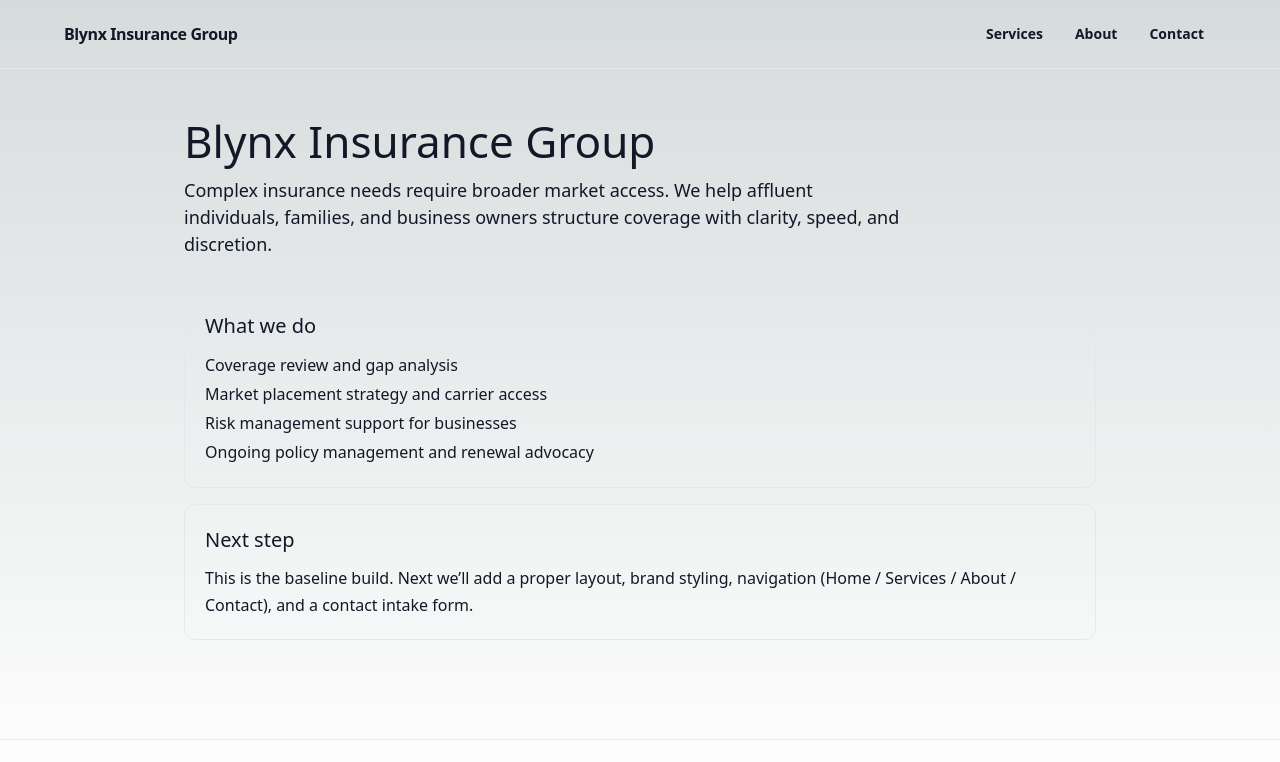
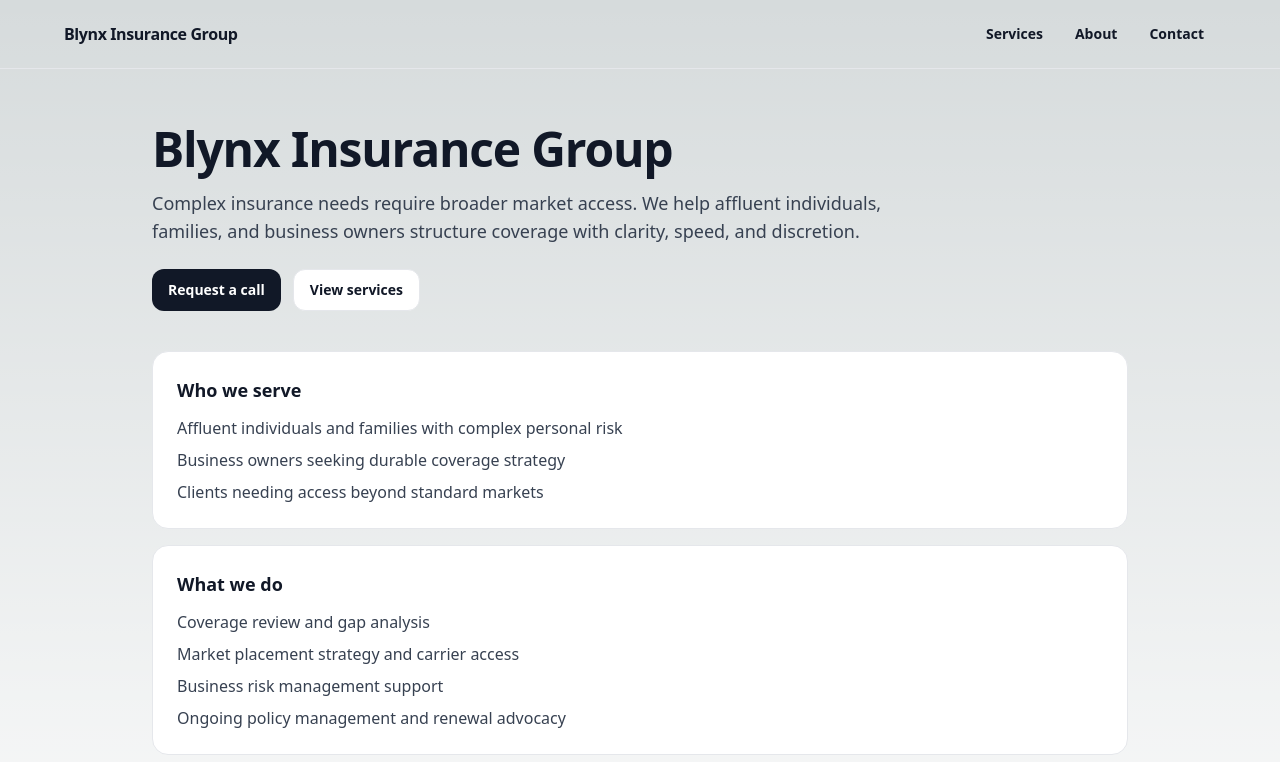
Before and after one commit to Thoxie/Blynx-Insurance-Group, a Next.js app: page / in a window 1280 px wide. Shown: the top 762 px of the page. Built offline with nearby package versions, Linux system fonts and the light colour scheme.

Commit message:
Update page.tsx

```diff
--- a/app/page.tsx
+++ b/app/page.tsx
@@ -1,35 +1,67 @@
+import Link from "next/link";
+
 export default function Home() {
   return (
-    <main style={{ padding: "48px 24px", maxWidth: 960, margin: "0 auto" }}>
-      <header style={{ marginBottom: 32 }}>
-        <h1 style={{ fontSize: 44, lineHeight: 1.1, margin: 0 }}>
+    <main className="mx-auto max-w-5xl px-6 py-14">
+      <header className="mb-10">
+        <h1 className="text-4xl md:text-5xl font-semibold tracking-tight leading-tight">
           Blynx Insurance Group
         </h1>
-        <p style={{ fontSize: 18, marginTop: 12, maxWidth: 720 }}>
+
+        <p className="mt-4 text-lg text-gray-700 max-w-3xl">
           Complex insurance needs require broader market access. We help
-          affluent individuals, families, and business owners structure
-          coverage with clarity, speed, and discretion.
+          affluent individuals, families, and business owners structure coverage
+          with clarity, speed, and discretion.
         </p>
+
+        <div className="mt-6 flex flex-wrap gap-3">
+          <Link
+            href="/contact"
+            className="inline-flex items-center justify-center rounded-xl bg-gray-900 px-4 py-2.5 text-sm font-semibold text-white hover:bg-gray-800 transition"
+          >
+            Request a call
+          </Link>
+
+          <Link
+            href="/services"
+            className="inline-flex items-center justify-center rounded-xl border border-gray-200 bg-white px-4 py-2.5 text-sm font-semibold text-gray-900 hover:bg-gray-50 transition"
+          >
+            View services
+          </Link>
+        </div>
       </header>
 
-      <section style={{ display: "grid", gap: 16 }}>
-        <div style={{ padding: 20, border: "1px solid #e5e7eb", borderRadius: 12 }}>
-          <h2 style={{ margin: 0, fontSize: 20 }}>What we do</h2>
-          <ul style={{ marginTop: 10, lineHeight: 1.8 }}>
+      <section className="grid gap-4">
+        <div className="rounded-2xl border border-gray-200 bg-white p-6">
+          <h2 className="text-lg font-semibold">Who we serve</h2>
+          <ul className="mt-3 space-y-2 text-gray-700">
+            <li>Affluent individuals and families with complex personal risk</li>
+            <li>Business owners seeking durable coverage strategy</li>
+            <li>Clients needing access beyond standard markets</li>
+          </ul>
+        </div>
+
+        <div className="rounded-2xl border border-gray-200 bg-white p-6">
+          <h2 className="text-lg font-semibold">What we do</h2>
+          <ul className="mt-3 space-y-2 text-gray-700">
             <li>Coverage review and gap analysis</li>
             <li>Market placement strategy and carrier access</li>
-            <li>Risk management support for businesses</li>
+            <li>Business risk management support</li>
             <li>Ongoing policy management and renewal advocacy</li>
           </ul>
         </div>
 
-        <div style={{ padding: 20, border: "1px solid #e5e7eb", borderRadius: 12 }}>
-          <h2 style={{ margin: 0, fontSize: 20 }}>Next step</h2>
-          <p style={{ marginTop: 10, lineHeight: 1.7 }}>
-            This is the baseline build. Next we’ll add a proper layout, brand
-            styling, navigation (Home / Services / About / Contact), and a
-            contact intake form.
+        <div className="rounded-2xl border border-gray-200 bg-white p-6">
+          <h2 className="text-lg font-semibold">Next step</h2>
+          <p className="mt-3 text-gray-700 leading-relaxed max-w-3xl">
+            Tell us what you’re trying to solve. We’ll respond quickly and
+            outline an initial approach.
           </p>
+          <div className="mt-4">
+            <Link href="/contact" className="text-gray-900 underline">
+              Go to Contact →
+            </Link>
+          </div>
         </div>
       </section>
     </main>
```
